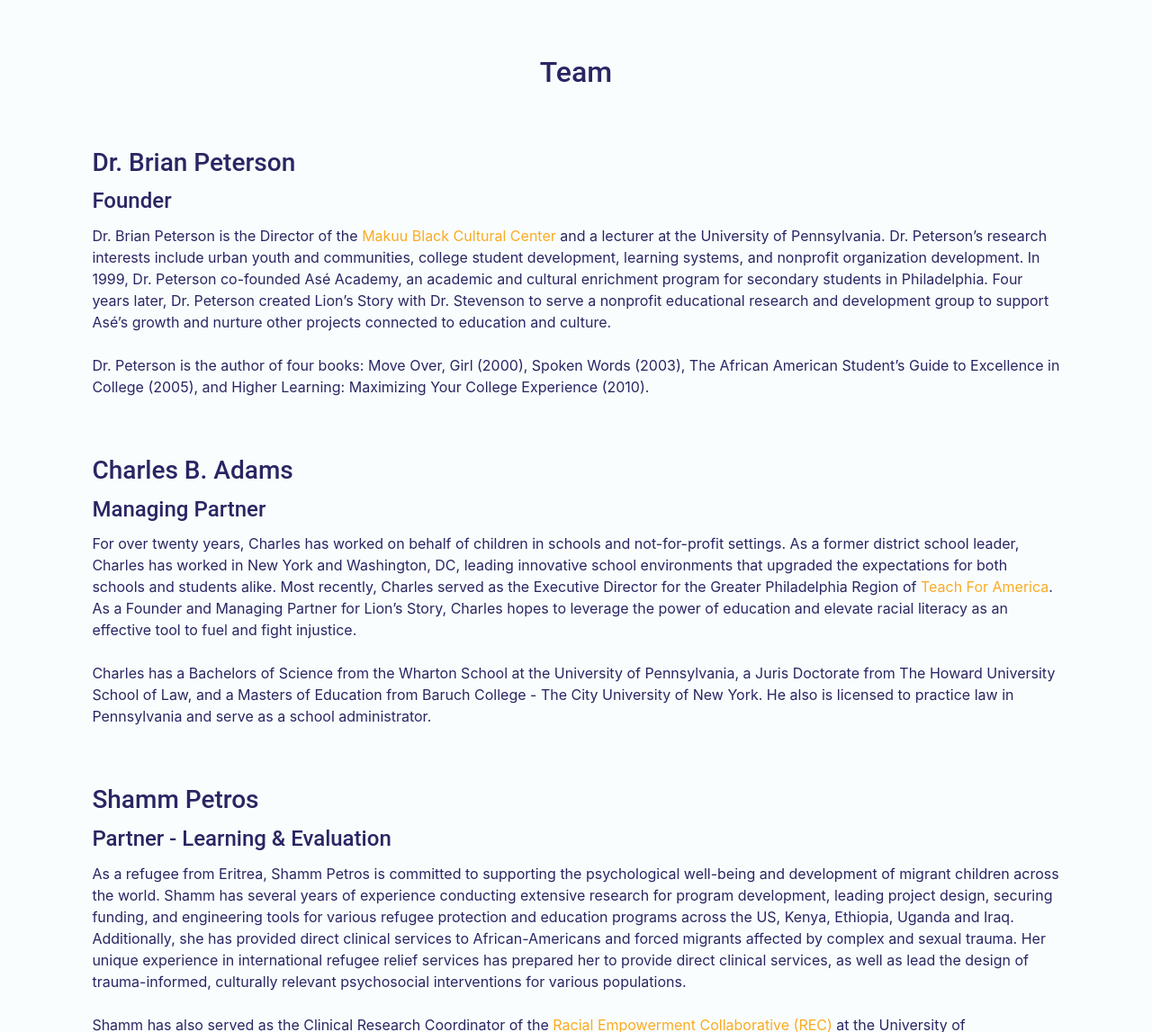
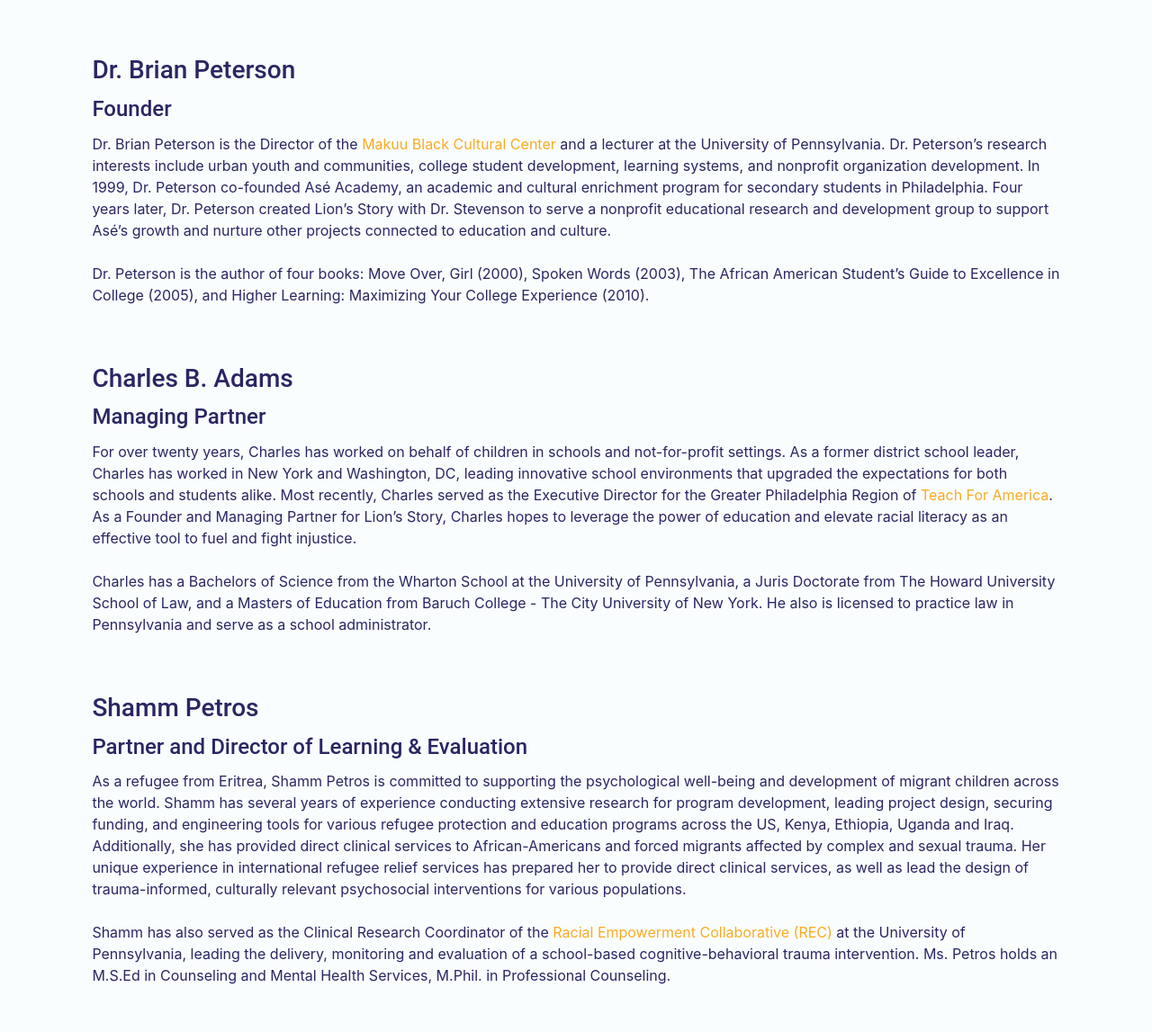
Before and after one commit to lion-story/bootstrap-version, a website: page about.html in a window 1280 px wide. Shown: the part 1892-3039 px from the top of the page at 90% size. Drawn offline with nearby package versions, Linux system fonts and the light colour scheme; a script that the page names is missing.

Commit message:
updated bios on about page

```diff
--- a/about.html
+++ b/about.html
@@ -68,7 +68,6 @@
 					Howard also directs <a class='in-text-link' href='https://forwardpromise.org/'>Forward Promise</a>, a national philanthropic office that promotes a culture of health for boys and young men of color, to help them heal from the trauma of historical and present-day dehumanization, discrimination and colonization. His book, Promoting Racial Literacy in Schools: Differences that Make a Difference, is designed to reduce racial threat reactions in face-to-face encounters. Howard’s research and clinical work have been funded by <a class='in-text-link' href='http://wtgrantfoundation.org/'>W.T. Grant Foundation</a>, <a class='in-text-link' href='https://annenberg.org/'>Annenberg Foundation</a>, and the <a class='in-text-link' href='https://www.nichd.nih.gov/'>National Institutes of Mental Health and Child Health and Human Development</a>.
 		</div>
 			<!--Brian-->
-		<h2 class='text-center m-3' id='team'>Team</h2>
 		<div class='card profile' id='stevenson'>
 			<h3 class='card-title'>Dr. Brian Peterson</h3>
 			<h4 class='card-title'>Founder</h4>
@@ -91,7 +90,7 @@
 			<!--Shamm-->
 		<div class='card profile' id="petros">
 			<h3 class='card-title'>Shamm Petros</h3>
-			<h4 class='card-title'>Partner - Learning & Evaluation</h4>
+			<h4 class='card-title'>Partner and Director of Learning & Evaluation</h4>
 			<p class='card-text'>
 					As a refugee from Eritrea, Shamm Petros is committed to supporting the psychological well-being and development of migrant children across the world. Shamm has several years of experience conducting extensive research for program development, leading project design, securing funding, and engineering tools for various refugee protection and education programs across the US, Kenya, Ethiopia, Uganda and Iraq. Additionally, she has provided direct clinical services to African-Americans and forced migrants affected by complex and sexual trauma. Her unique experience in international refugee relief services has prepared her to provide direct clinical services, as well as lead the design of trauma-informed, culturally relevant psychosocial interventions for various populations.
 					<br>
```
